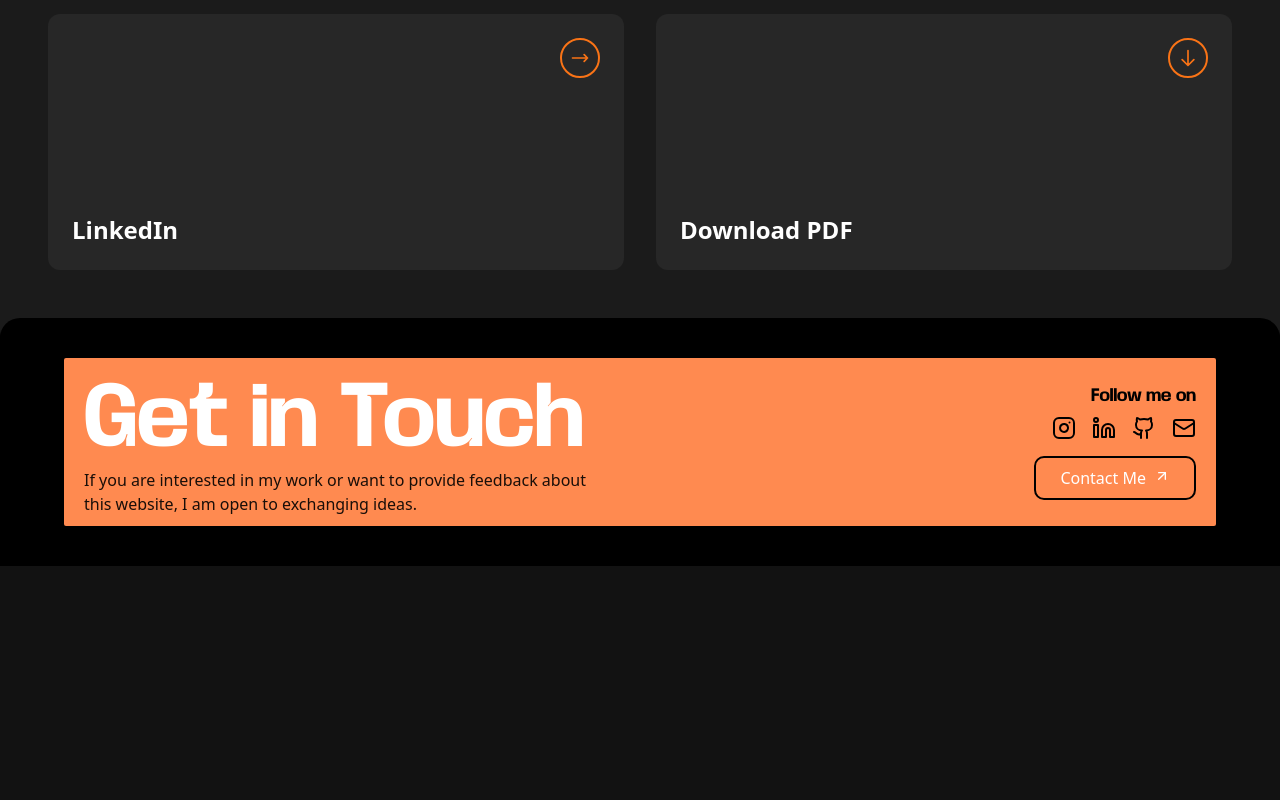
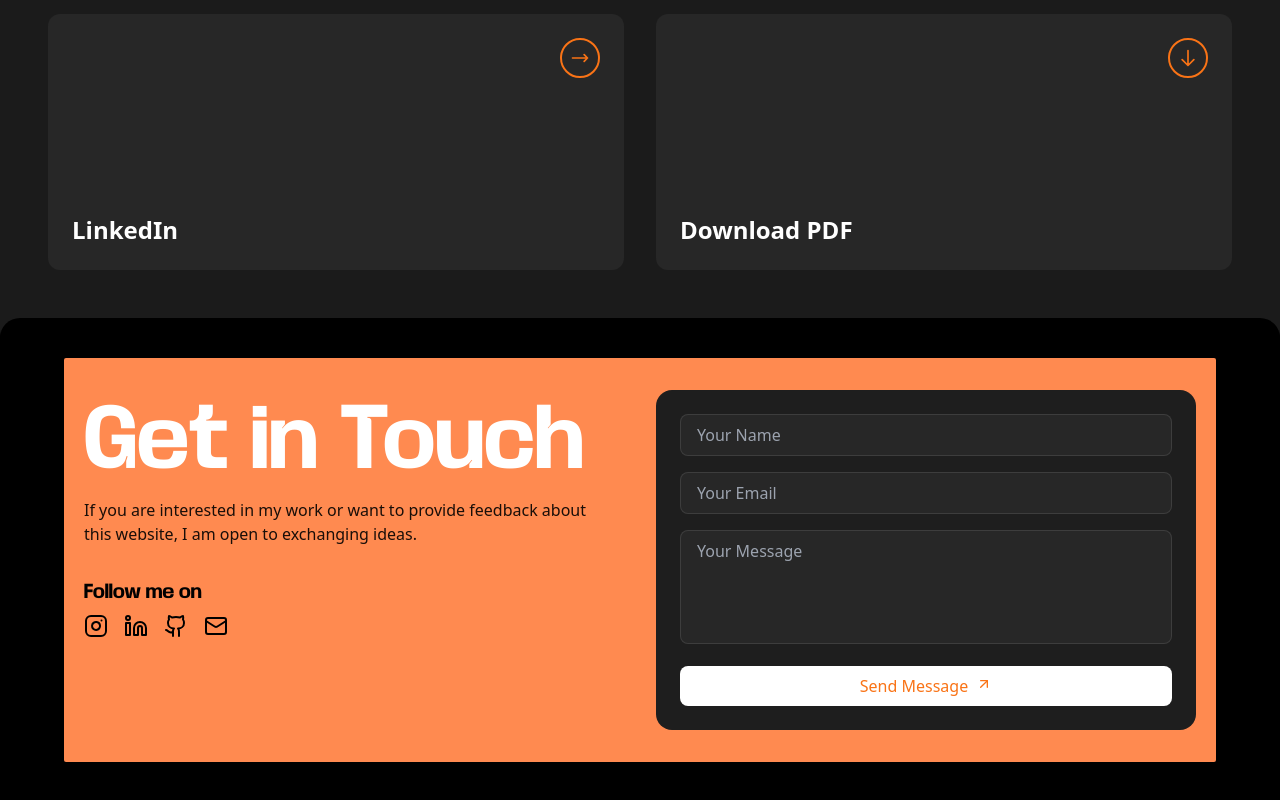
Before and after one commit to krish-1604/Portfolio, a React (Create React App) app: page / in a window 1280 px wide. Shown: the part 3477-4277 px from the top of the page. Before the commit the page ends 4043 px from the top, so only its background shows below. Built offline with nearby package versions, Linux system fonts and the light colour scheme; a web font is replaced by a local one.

Commit message:
font size

```diff
--- a/src/components/footer.jsx
+++ b/src/components/footer.jsx
@@ -1,153 +1,17 @@
 import React, { useState, useEffect } from 'react';
-import { motion, AnimatePresence } from 'framer-motion';
-import { GithubIcon, InstagramIcon, LinkedinIcon, MailIcon, ArrowUpRight, X } from 'lucide-react';
+import { motion } from 'framer-motion';
+import { GithubIcon, InstagramIcon, LinkedinIcon, MailIcon, ArrowUpRight } from 'lucide-react';
 import emailjs from '@emailjs/browser';
-import '../font.css';
 
-const ContactForm = ({ isOpen, onClose, onSubmit }) => {
+const GetInTouch = () => {
   const [formData, setFormData] = useState({
     name: '',
     email: '',
     message: ''
   });
-
-  const handleSubmit = async (e) => {
-    e.preventDefault();
-
-    try {
-      await emailjs.send(
-        'krishmehta',
-        'krishmehta',
-        {
-          from_name: formData.name,
-          from_email: formData.email,
-          message: formData.message,
-          to_email: 'krish1604mehta@gmail.com'
-        },
-        'h8xbZxeIj-PK-Tz-V'
-      );
-
-      onSubmit(formData);
-      setFormData({ name: '', email: '', message: '' });
-    } catch (error) {
-      console.error('Error sending email:', error);
-      alert('Failed to send message. Please try again.');
-    }
-  };
-
-  useEffect(() => {
-    emailjs.init('h8xbZxeIj-PK-Tz-V');
-  }, []);
-
-  return (
-    <AnimatePresence>
-      {isOpen && (
-        <motion.div
-          className="fixed inset-0 bg-black/50 flex items-center justify-center p-4 z-50"
-          initial={{ opacity: 0 }}
-          animate={{ opacity: 1 }}
-          exit={{ opacity: 0 }}
-        >
-          <motion.div
-            className="bg-[#1E1E1E] rounded-2xl w-full max-w-md p-6 relative"
-            initial={{ scale: 0.9, opacity: 0 }}
-            animate={{ scale: 1, opacity: 1 }}
-            exit={{ scale: 0.9, opacity: 0 }}
-          >
-            <button
-              onClick={onClose}
-              className="absolute top-4 right-4 text-gray-400 hover:text-white"
-            >
-              <X size={24} />
-            </button>
-
-            <h2 className="text-2xl font-bold text-white mb-6">Get in Touch</h2>
-
-            <form onSubmit={handleSubmit} className="space-y-4">
-              <div>
-                <input
-                  type="text"
-                  placeholder="Your Name"
-                  required
-                  className="w-full bg-[#272727] text-white rounded-lg px-4 py-2 border border-gray-600 focus:border-[#FF8A50] focus:outline-none"
-                  value={formData.name}
-                  onChange={(e) => setFormData({ ...formData, name: e.target.value })}
-                />
-              </div>
-              <div>
-                <input
-                  type="email"
-                  placeholder="Your Email"
-                  required
-                  className="w-full bg-[#272727] text-white rounded-lg px-4 py-2 border border-gray-600 focus:border-[#FF8A50] focus:outline-none"
-                  value={formData.email}
-                  onChange={(e) => setFormData({ ...formData, email: e.target.value })}
-                />
-              </div>
-              <div>
-                <textarea
-                  placeholder="Your Message"
-                  required
-                  rows={4}
-                  className="w-full bg-[#272727] text-white rounded-lg px-4 py-2 border border-gray-600 focus:border-[#FF8A50] focus:outline-none resize-none"
-                  value={formData.message}
-                  onChange={(e) => setFormData({ ...formData, message: e.target.value })}
-                />
-              </div>
-              <motion.button
-                type="submit"
-                className="w-full bg-[#FF8A50] text-white py-2 rounded-lg font-medium hover:bg-[#ff7b37] transition-colors"
-                whileHover={{ scale: 1.02 }}
-                whileTap={{ scale: 0.98 }}
-              >
-                Send Message
-              </motion.button>
-            </form>
-          </motion.div>
-        </motion.div>
-      )}
-    </AnimatePresence>
-  );
-};
-
-const ThankYouModal = ({ isOpen, onClose }) => {
-  return (
-    <AnimatePresence>
-      {isOpen && (
-        <motion.div
-          className="fixed inset-0 bg-black/50 flex items-center justify-center p-4 z-50"
-          initial={{ opacity: 0 }}
-          animate={{ opacity: 1 }}
-          exit={{ opacity: 0 }}
-        >
-          <motion.div
-            className="bg-[#1E1E1E] rounded-2xl w-full max-w-md p-6 text-center"
-            initial={{ scale: 0.9, opacity: 0 }}
-            animate={{ scale: 1, opacity: 1 }}
-            exit={{ scale: 0.9, opacity: 0 }}
-          >
-            <h2 className="text-2xl font-bold text-white mb-4">Thank You!</h2>
-            <p className="text-gray-300 mb-6">Thanks for contacting Krish. I'll get back to you soon!</p>
-            <motion.button
-              onClick={onClose}
-              className="bg-[#FF8A50] text-white px-6 py-2 rounded-lg font-medium hover:bg-[#ff7b37] transition-colors"
-              whileHover={{ scale: 1.02 }}
-              whileTap={{ scale: 0.98 }}
-            >
-              Close
-            </motion.button>
-          </motion.div>
-        </motion.div>
-      )}
-    </AnimatePresence>
-  );
-};
-
-const GetInTouch = () => {
-  const [isContactFormOpen, setIsContactFormOpen] = useState(false);
-  const [isThankYouOpen, setIsThankYouOpen] = useState(false);
   const [showEmail, setShowEmail] = useState(false);
   const [isCopied, setIsCopied] = useState(false);
+  const [isSubmitted, setIsSubmitted] = useState(false);
 
   const socialLinks = [
     {
@@ -167,21 +31,43 @@ const GetInTouch = () => {
     }
   ];
 
-  const handleSubmit = (formData) => {
-    setIsContactFormOpen(false);
-    setIsThankYouOpen(true);
+  const handleSubmit = async (e) => {
+    e.preventDefault();
+    try {
+      await emailjs.send(
+        'krishmehta',
+        'krishmehta',
+        {
+          from_name: formData.name,
+          from_email: formData.email,
+          message: formData.message,
+          to_email: 'krish1604mehta@gmail.com'
+        },
+        'h8xbZxeIj-PK-Tz-V'
+      );
+      setFormData({ name: '', email: '', message: '' });
+      setIsSubmitted(true);
+      setTimeout(() => setIsSubmitted(false), 3000);
+    } catch (error) {
+      console.error('Error sending email:', error);
+      alert('Failed to send message. Please try again.');
+    }
   };
 
   const handleCopyEmail = () => {
     navigator.clipboard.writeText('krish1604mehta@gmail.com')
       .then(() => {
         setIsCopied(true);
-        setTimeout(() => setIsCopied(false), 2000); // Reset after 2 seconds
+        setTimeout(() => setIsCopied(false), 2000);
       })
       .catch((error) => {
         console.error('Failed to copy email:', error);
       });
   };
+
+  useEffect(() => {
+    emailjs.init('h8xbZxeIj-PK-Tz-V');
+  }, []);
 
   return (
     <motion.div
@@ -193,7 +79,7 @@ const GetInTouch = () => {
       transition={{ duration: 1 }}
     >
       <motion.div
-        className="bg-[#FF8A50] w-full px-3 md:px-5 py-2.5 rounded-[2px] overflow-hidden relative"
+        className="bg-[#FF8A50] w-full px-3 md:px-5 py-8 rounded-[2px] overflow-hidden relative"
         initial={{ scale: 0.95 }}
         whileInView={{ scale: 1 }}
         transition={{ duration: 0.6 }}
@@ -210,42 +96,37 @@ const GetInTouch = () => {
         />
 
         <div className="max-w-7xl mx-auto relative">
-          <div className="flex flex-col md:flex-row justify-between items-start md:items-center gap-4 md:gap-8">
+          <div className="grid md:grid-cols-2 gap-8">
             <motion.div
-              className="space-y-0 flex-1"
+              className="space-y-8"
               initial={{ x: -50, opacity: 0 }}
               whileInView={{ x: 0, opacity: 1 }}
               transition={{ duration: 0.8 }}
             >
+              <div>
                 <h1 className="font-baseneuetrial text-[40px] sm:text-[60px] md:text-[80px] text-white font-bold leading-tight">
                   Get in Touch
                 </h1>
                 <motion.p
-                className="text-black/90 max-w-lg text-sm md:text-base mt-2 md:mt-0"
+                  className="text-black/90 max-w-lg text-sm md:text-base mt-2"
                   initial={{ y: 20, opacity: 0 }}
                   whileInView={{ y: 0, opacity: 1 }}
                   transition={{ duration: 0.8, delay: 0.2 }}
                 >
                   If you are interested in my work or want to provide feedback about this website, I am open to exchanging ideas.
                 </motion.p>
-            </motion.div>
+              </div>
 
-            <motion.div
-              className="w-full md:w-auto space-y-4"
-              initial={{ x: 50, opacity: 0 }}
-              whileInView={{ x: 0, opacity: 1 }}
-              transition={{ duration: 0.8 }}
-            >
-              <div className="space-y-2 text-right">
+              <div className="space-y-2">
                 <motion.h3
-                  className="font-baseneuetrial text-black text-sm md:text-base"
+                  className="font-baseneuetrial text-black text-base md:text-lg"
                   initial={{ y: -10, opacity: 0 }}
                   whileInView={{ y: 0, opacity: 1 }}
                   transition={{ duration: 0.6, delay: 0.2 }}
                 >
                   Follow me on
                 </motion.h3>
-                <div className="flex gap-4 justify-end">
+                <div className="flex gap-4">
                   {socialLinks.map((social, index) => (
                     <motion.a
                       key={index}
@@ -275,62 +156,72 @@ const GetInTouch = () => {
                       className="md:w-6 md:h-6 text-black hover:text-white/80 transition-colors cursor-pointer"
                       onClick={handleCopyEmail}
                     />
-                    <AnimatePresence>
-                      {showEmail && (
+                    {(showEmail || isCopied) && (
                       <motion.span
-                          className="absolute right-0 top-8 whitespace-nowrap bg-black text-white px-2 py-1 rounded text-sm"
+                        className="absolute left-0 top-8 whitespace-nowrap bg-black text-white px-2 py-1 rounded text-sm"
                         initial={{ opacity: 0, y: -10 }}
                         animate={{ opacity: 1, y: 0 }}
                         exit={{ opacity: 0, y: -10 }}
                       >
-                          krish1604mehta@gmail.com
-                        </motion.span>
-                      )}
-                    </AnimatePresence>
-                    {isCopied && (
-                      <motion.span
-                        className="absolute right-0 top-8 whitespace-nowrap bg-black text-white px-2 py-1 rounded text-sm"
-                        initial={{ opacity: 0, y: -10 }}
-                        animate={{ opacity: 1, y: 0 }}
-                        exit={{ opacity: 0, y: -10 }}
-                      >
-                        Copied!
+                        {isCopied ? 'Copied!' : 'krish1604mehta@gmail.com'}
                       </motion.span>
                     )}
                   </motion.div>
                 </div>
               </div>
+            </motion.div>
+
+            <motion.div
+              className="bg-[#1E1E1E] rounded-2xl p-6"
+              initial={{ x: 50, opacity: 0 }}
+              whileInView={{ x: 0, opacity: 1 }}
+              transition={{ duration: 0.8 }}
+            >
+              <form onSubmit={handleSubmit} className="space-y-4">
+                <div>
+                  <input
+                    type="text"
+                    placeholder="Your Name"
+                    required
+                    className="w-full bg-[#272727] text-white rounded-lg px-4 py-2 border border-[#FFFFFF1A] focus:border-[#FF8A50] focus:outline-none"
+                    value={formData.name}
+                    onChange={(e) => setFormData({ ...formData, name: e.target.value })}
+                  />
+                </div>
+                <div>
+                  <input
+                    type="email"
+                    placeholder="Your Email"
+                    required
+                    className="w-full bg-[#272727] text-white rounded-lg px-4 py-2 border border-[#FFFFFF1A] focus:border-[#FF8A50] focus:outline-none"
+                    value={formData.email}
+                    onChange={(e) => setFormData({ ...formData, email: e.target.value })}
+                  />
+                </div>
+                <div>
+                  <textarea
+                    placeholder="Your Message"
+                    required
+                    rows={4}
+                    className="w-full bg-[#272727] text-white rounded-lg px-4 py-2 border border-[#FFFFFF1A] focus:border-[#FF8A50] focus:outline-none resize-none"
+                    value={formData.message}
+                    onChange={(e) => setFormData({ ...formData, message: e.target.value })}
+                  />
+                </div>
                 <motion.button
-                className="w-full md:w-auto bg-transparent text-white px-4 md:px-6 py-2 rounded-[10px] border-2 border-black hover:bg-white hover:text-[#FF8A50] transition-colors duration-300 flex items-center justify-center gap-2 text-sm md:text-base group"
-                onClick={() => setIsContactFormOpen(true)}
-                initial={{ y: 20, opacity: 0 }}
-                whileInView={{ y: 0, opacity: 1 }}
-                whileHover={{ scale: 1.05 }}
-                transition={{ duration: 0.6, delay: 0.6 }}
+                  type="submit"
+                  className="w-full bg-white text-orange-500 py-2 rounded-lg font-medium hover:bg-[#ffffffe6] transition-colors flex items-center justify-center gap-2"
+                  whileHover={{ scale: 1.02 }}
+                  whileTap={{ scale: 0.98 }}
                 >
-                Contact Me
-                <motion.span
-                  className="inline-block"
-                  whileHover={{ scale: 1.2 }}
-                >
-                  <ArrowUpRight className="w-4 h-4 -mt-1 rotate-4 group-hover:rotate-45 transition-transform duration-300" />
-                </motion.span>
+                  {isSubmitted ? 'Message Sent!' : 'Send Message'}
+                  {!isSubmitted && <ArrowUpRight className="w-4 h-4 -mt-1" />}
                 </motion.button>
+              </form>
             </motion.div>
           </div>
         </div>
       </motion.div>
-
-      <ContactForm
-        isOpen={isContactFormOpen}
-        onClose={() => setIsContactFormOpen(false)}
-        onSubmit={handleSubmit}
-      />
-
-      <ThankYouModal
-        isOpen={isThankYouOpen}
-        onClose={() => setIsThankYouOpen(false)}
-      />
     </motion.div>
   );
 };
```
Lines whose indentation alone changed are shown as unchanged.
